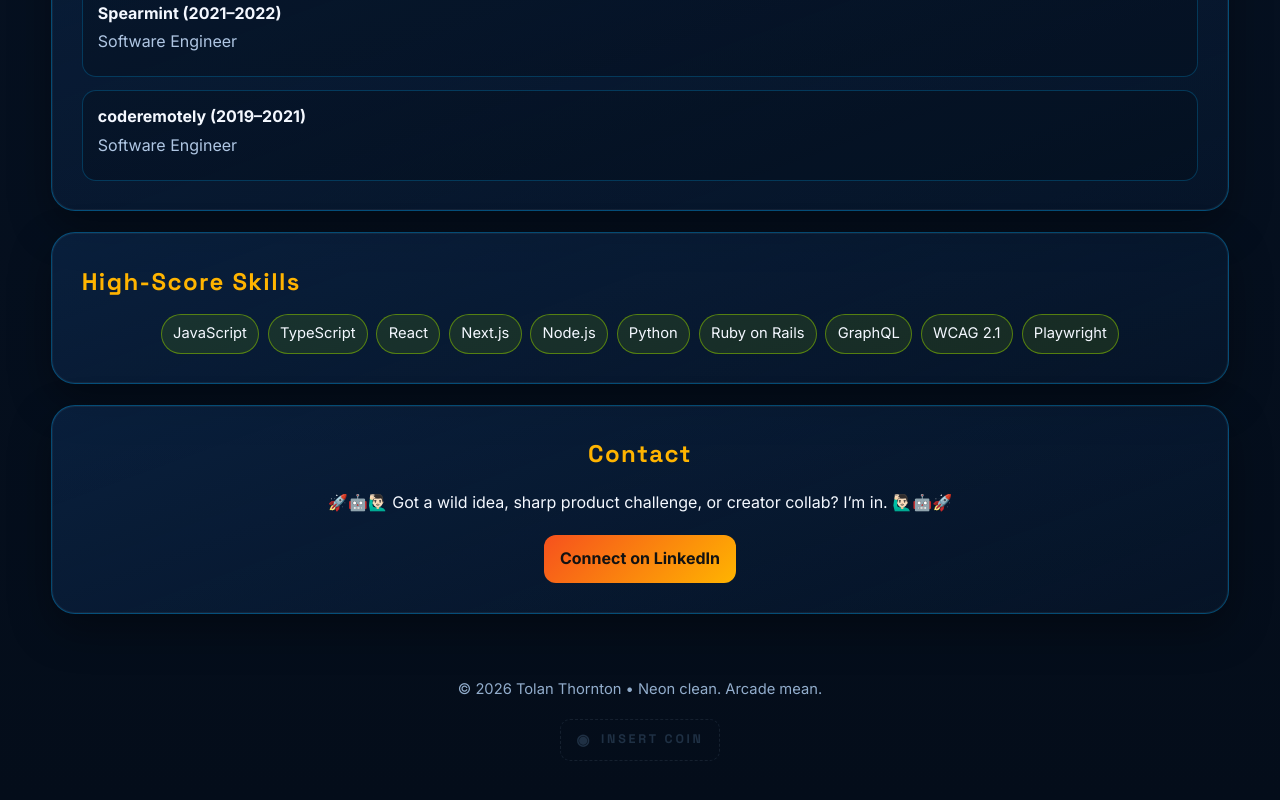
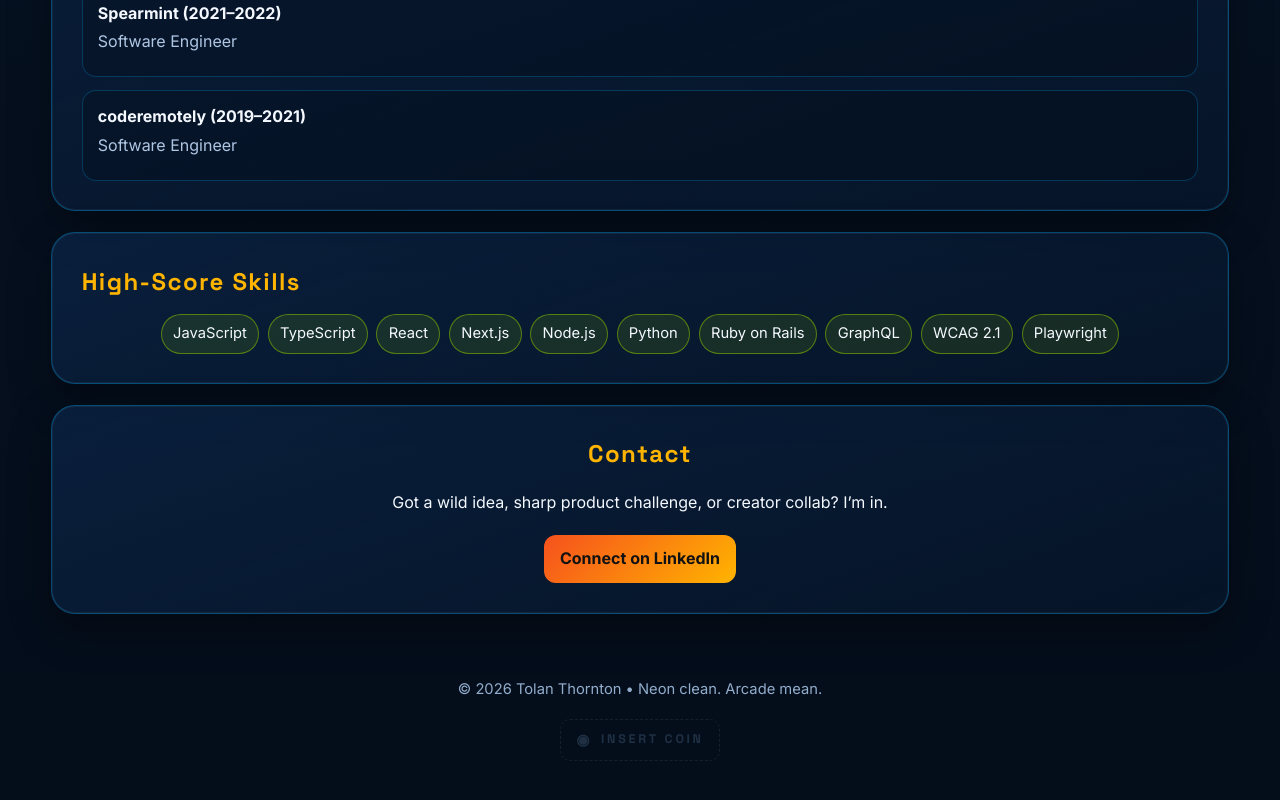
Before and after one commit to colearnable/codex-demo-1, a plain HTML site: page index.html in a window 1280 px wide. Shown: the part 1570-2370 px from the top of the page. Drawn offline with Linux system fonts and the light colour scheme.

Commit message:
Revert "style: add rocket/robot/wave emojis to contact section"
This reverts commit e6d0bd823a44675243cbb1c671f4db6d7be30201.

```diff
--- a/index.html
+++ b/index.html
@@ -96,7 +96,7 @@
 
       <section id="contact" class="section-glass contact">
         <h2>Contact</h2>
-        <p><span aria-hidden="true">🚀🤖🙋🏻‍♂️</span> Got a wild idea, sharp product challenge, or creator collab? I’m in. <span aria-hidden="true">🙋🏻‍♂️🤖🚀</span></p>
+        <p>Got a wild idea, sharp product challenge, or creator collab? I’m in.</p>
         <div class="cta-row center">
           <a class="btn btn-primary clickable" href="https://www.linkedin.com/in/tolanthornton" target="_blank" rel="noopener noreferrer">Connect on LinkedIn<span class="sr-only"> (opens in new tab)</span></a>
         </div>
```
